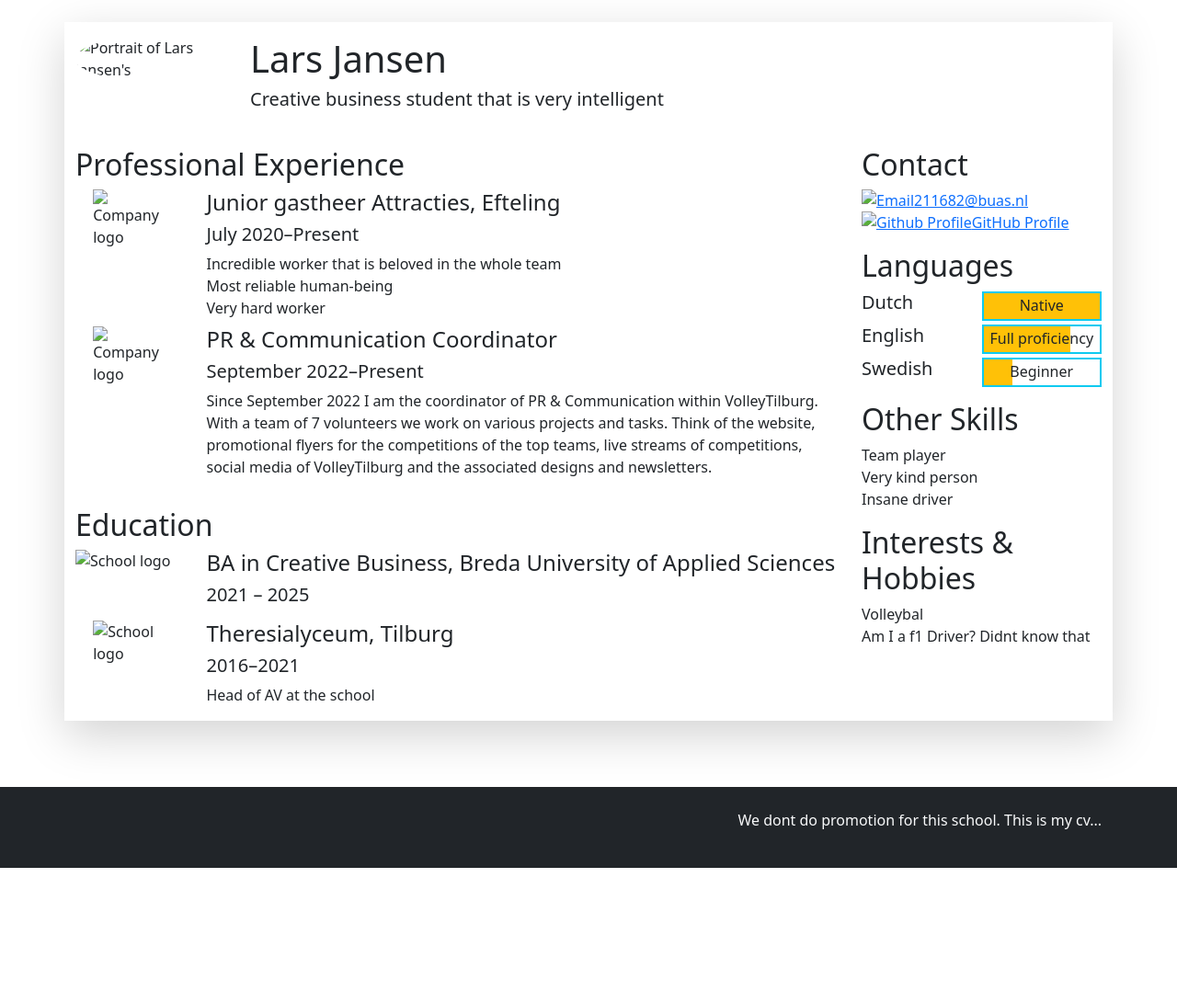
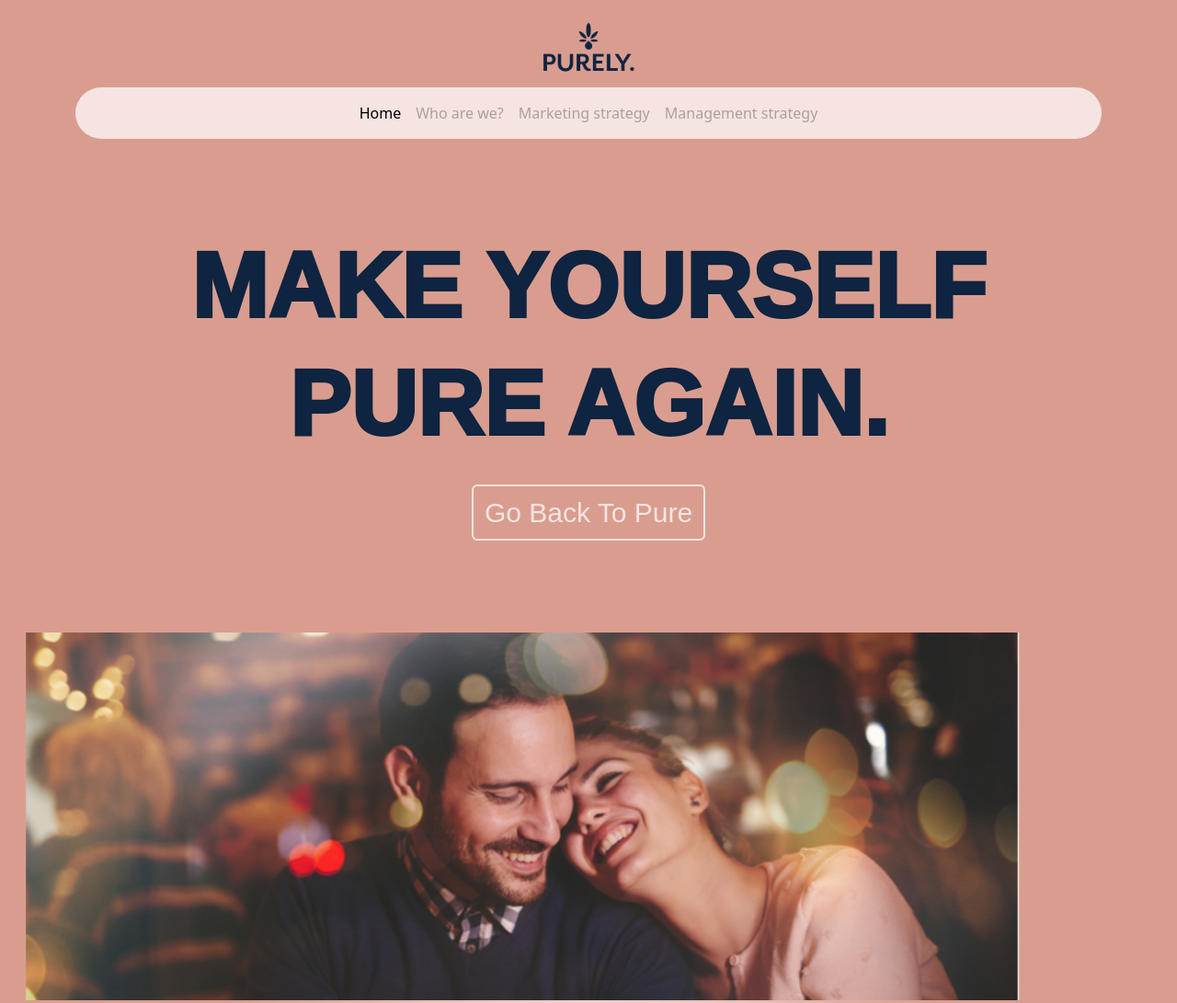
Before and after one commit to Purely-Buas/Purely, a plain HTML site: page index.html in a window 1280 px wide. Shown: the top 1091 px of the page at 92% size. Before the commit the page ends 944 px from the top, so only its background shows below. Drawn offline with nearby package versions, Linux system fonts and the light colour scheme; a web font is replaced by a local one.

Commit message:
4 april Update

```diff
--- /dev/null
+++ b/css/styles.css
@@ -0,0 +1,110 @@
+
+body {
+	background-color: #D99D8F !important;
+}
+
+.cta-margin-top {
+	margin-top: 100px;
+}
+
+.cta-margin-btm {
+	margin-top: 20px;
+	margin-bottom: 100px;
+}
+
+.cta {
+	color: #0E2440;
+	font-size: 100px;
+	font-family: "mr-eaves-sans", sans-serif;
+	font-weight: 1000;
+	font-style: normal;
+}
+
+.purely-button {
+	font-family: "mr-eaves-sans", sans-serif !important;
+	font-weight: 400 !important;
+	font-style: normal !important;
+	font-size: 30px !important;
+	color: #F5E4E1 !important;
+	border-color: #F5E4E1 !important;
+}
+
+.bg-nav-purely {
+	background-color: #F5E4E1 !important;
+	border-radius: 100px;
+}
+
+.fullwidth {
+
+  	background-image: url("ParentsDate.jpeg");
+  	height: 100%;
+	background-position: center;
+	background-repeat: no-repeat;
+	background-size: cover;
+}
+
+.c-item {
+	height: 500px;
+	padding: 100px;
+	margin-top: -100px;
+}
+
+.c-img {
+	object-fit: cover;
+}
+
+.H1-center {
+	font-family: "mr-eaves-sans", sans-serif;
+	font-weight: 700;
+	font-style: normal;
+	text-align: center;
+	color: #0E2440;
+	margin-top: -35px;
+	margin-bottom: -70px;
+	padding: 100px;
+	background: rgb(245,228,225);
+	background: radial-gradient(circle, rgba(245,228,225,1) 0%, rgba(217,157,143,1) 60%);
+}
+
+.H3-center {
+	text-align: center;
+}
+
+.inline-3coll {
+	background-color: #0E2440;
+	color: #ffffff;
+	padding: 25px;
+	border-radius: 25px;
+}
+
+.imgdivi {
+	display: block;
+	margin-left: auto;
+	margin-right: auto;
+	margin-top: 10px;
+	margin-bottom: 10px;
+	width: 50%;
+	height: 75px;
+	object-fit: scale-down;
+}
+
+.maracc {
+	margin-top: 25px;
+	margin-left: 100px;
+	margin-right: 100px;
+}
+
+footer {
+	margin-top: 50px;
+	padding: 50px;
+	background-color: #0E2440;
+}
+
+.imgfooter {
+	display: block;
+	margin-left: auto;
+	margin-right: auto;
+	width: 50%;
+	height: 150px;
+	object-fit: scale-down;
+}
--- a/index.html
+++ b/index.html
@@ -1,256 +1,139 @@
-<!doctype html>
-<html class="h-100" lang="en">
+<!DOCTYPE HTML>
+<html>
 
-  <!-- An HTML document always starts with a "head", i.e. information about the page that isn't directly visible -->
-  <head>
-    <meta charset="utf-8">
+<head>
+	<meta charset="utf-8">
     <meta name="viewport" content="width=device-width, initial-scale=1, shrink-to-fit=no">
 
-    <!-- Links to the CSS styles from Bootstrap. -->
-    <!-- -->
-    <link href="https://cdn.jsdelivr.net/npm/bootstrap@5.2.3/dist/css/bootstrap.min.css" rel="stylesheet" integrity="sha384-rbsA2VBKQhggwzxH7pPCaAqO46MgnOM80zW1RWuH61DGLwZJEdK2Kadq2F9CUG65" crossorigin="anonymous">
-    <!-- -->
+	<title> Purely </title>
 
-    <!-- Links to our additional CSS styles -->
-    <link rel="stylesheet" href="css/styles.css">
+	<link rel="stylesheet" href="https://use.typekit.net/eed7loe.css">
 
-    <!-- Alternative CSS for demonstration purposes. You must deactivate the Bootstrap CSS to activate this one. -->
-    <!--
-    <link rel="stylesheet" href="css/alternative.css">
-     -->
+	<link href="css/styles.css" rel="stylesheet" type="text/css">
+	<link href="https://cdn.jsdelivr.net/npm/bootstrap@5.3.0-alpha1/dist/css/bootstrap.min.css" rel="stylesheet" integrity="sha384-GLhlTQ8iRABdZLl6O3oVMWSktQOp6b7In1Zl3/Jr59b6EGGoI1aFkw7cmDA6j6gD" crossorigin="anonymous">
+	<script src="https://cdn.jsdelivr.net/npm/bootstrap@5.3.0-alpha1/dist/js/bootstrap.bundle.min.js" integrity="sha384-w76AqPfDkMBDXo30jS1Sgez6pr3x5MlQ1ZAGC+nuZB+EYdgRZgiwxhTBTkF7CXvN" crossorigin="anonymous"></script>
+</head>
 
-    <title>Lars Jansen's Resumé</title>
-  </head>
-  <!-- End of the head -->
+<body>
 
-  <!-- Start of the body, which contains everything visible on the page -->
-  <body class="d-flex flex-column h-100 justify-content-between">
+<img src="images/LogoBF.png" class="imgdivi" alt="Logo Purely">
 
-    <!--
-      We use a Bootstrap container to align contents.
-      The "container" class can be replaced by "container-fluid" to make a full width page.
-      The "my-sm-4" class adds a margin (m) vertical (y) at sizes small (-sm-) and above, of 4 x 6 pixels
-      The "resume-container" class doesn't come from Bootstrap, you can use it for your own styles
-    -->
-    <div class="container shadow-lg my-sm-4 resume-container">
+<div class="container-sm">
+	<nav class="navbar navbar-expand-sm mb-0 bg-nav-purely ">
+    <div class="collapse navbar-collapse justify-content-center" id="navbarNav">
+      <ul class="navbar-nav">
+        <li class="nav-item">
+          <a class="nav-link active" aria-current="page" href="#">Home</a>
+        </li>
+        <li class="nav-item">
+          <a class="nav-link disabled" href="#">Who are we?</a>
+        </li>
+        <li class="nav-item">
+          <a class="nav-link disabled" href="#">Marketing strategy</a>
+        </li>
+        <li class="nav-item">
+          <a class="nav-link disabled">Management strategy</a>
+        </li>
+      </ul>
+    </div>
+  </nav>
+</div>
 
-      <!--
-        <header> is a semantic element: it works exactly like <div>, but it gives information about the role of the code below.
-        The "row" class is used for the Bootstrap grid.
-      -->
-      <header class="row resume-header justify-content-center">
-        <!--
-          A container to wrap around the portrait and align it. We use Bootstrap grid columns.
-          This constrains the portrait to columns of decreasing sizes
-        -->
-        <div class="portrait-container col-5 col-sm-4 col-md-3 col-lg-2">
-          <!--
-            "w-100" makes sure the image takes the full width of the column it's in
-            "rounded-circle" cuts a circle around the image
-          -->
-          <img class="w-100 rounded-circle my-3" src="images/fotocv.jpg" alt="Portrait of Lars Jansen's" width="160">
-        </div>
-        <!--
-          A container to wrap around your name and tagline. Full-width at small size, then columns of increasing size.
-        -->
-        <div class="col-12 col-sm-8 col-md-9 col-lg-10 my-3 header-content">
-          <h1>Lars Jansen</h1>
-          <h5>Creative business student that is very intelligent</h5>
-        </div>
-      </header>
+<div class="container cta-margin-top">
+	<div class="text-center">
+		<h1 class="cta"> MAKE YOURSELF</h1>
+		<h1 class="cta"> PURE AGAIN. </h1>
+		<button type="button" class="btn btn-outline border-2 mx-auto purely-button cta-margin-btm">Go Back To Pure</button>
+	</div>
+</div>
 
-      <!--
-        Another row in the Bootstrap grid, for the rest of the résumé.
-        Biography and other details will be on top of each other at sizes XS and S, then next to each other.
-        Use the "flex-row-reverse" class here to swap the columns around.
-      -->
-      <div class="row resume-bottom">
 
-        <!--
-          <main> is another semantic element. It will contain biographical info (professional experience and education).
-        -->
-        <main class="col-md-7 col-lg-8 col-xl-9 resume-main">
+<div id="Parents" class="carousel slide" data-bs-ride="carousel">
+  <div class="carousel-inner">
+    <div class="carousel-item active c-item">
+      <img src="images/ParentsDate.jpeg" class="d-block w-100 c-img" alt="Parents on a date">
+    </div>
+    <div class="carousel-item c-item">
+      <img src="images/ParentsDate2.jpeg" class="d-block w-100 c-img" alt="Parents on a date">
+    </div>
+    <div class="carousel-item c-item">
+      <img src="images/ParentsDate3.jpeg" class="d-block w-100 c-img" alt="Parents on a date">
+    </div>
+  </div>
+</div>
 
-          <!--
-            <section> is yet another semantic element. The first one is for professional experience.
-          -->
-          <section class="my-3 biography-section">
-            <h2>Professional Experience</h2>
-            <!--
-              Each list item (li) in the unordered list (ul) below will be one job.
-              "list-unstyled" is a class that hides the bullet points of a list.
-            -->
-            <ul class="biography-list list-unstyled">
+<h1 class="H1-center">We want to create a world in which time is not a constraint but an opportunity to connect.</h1>
 
-              <!-- Top item (generally the latest or most relevant) in professional experience -->
-              <li class="biography-item row mb-2">
-                <!-- We're using a grid inside a grid so we can align logos and text -->
-                <div class="logo-container col-3 col-sm-2 col-md-3 col-lg-2">
-                  <img class="biography-logo mw-100 d-block mx-auto" src="images/employers/efteling.jpeg" alt="Company logo" width="80">
-                </div>
-                <div class="biography-contents col-9 col-sm-10 col-md-9 col-lg-10">
-                  <h4>Junior gastheer Attracties, Efteling</h4>
-                  <h5 class="NWH5">July 2020&ndash;Present</h5>
-                  <!-- Use the list below to talk about your achievements -->
-                  <ul class="biography-details list-unstyled">
-                    <li>Incredible worker that is beloved in the whole team</li>
-                    <li>Most reliable human-being</li>
-                    <li>Very hard worker</li>
-                  </ul>
-                </div>
-              </li>
+<div class="container text-center">
+	<div class="row justify-content-evenly">
+		<div class="col-3 inline-3coll">
+			<h3 class="H3-center"> Our Mission </h3>
+			<p> Our mission is to provide innovative and practical solutions that help parents save time, reduce stress, and create opportunities for self-care and connection. We are committed to empowering parents to prioritize their own well-being while also nurturing their relationship with their children, and we strive to create a community of like-minded parents who support and encourage one another. </p>
+		</div>
 
-              <!-- 2nd item in professional experience -->
-              <li class="biography-item row mb-2">
-                <div class="logo-container col-3 col-sm-2 col-md-3 col-lg-2">
-                <!-- We're using a grid inside a grid so we can align logos and text -->
-                  <img class="biography-logo mw-100 d-block mx-auto" src="images/employers/volleytilburg.png" alt="Company logo" width="80">
-                </div>
-                <div class="biography-contents col-9 col-sm-10 col-md-9 col-lg-10">
-                  <h4>PR & Communication Coordinator</h4>
-                  <h5 class="NWH5">September 2022&ndash;Present</h5>
-                  <p> Since September 2022 I am the coordinator of PR & Communication within VolleyTilburg. With a team of 7 volunteers we work on various projects and tasks. Think of the website, promotional flyers for the competitions of the top teams, live streams of competitions, social media of VolleyTilburg and the associated designs and newsletters.</p>
+		<div class="col-3 inline-3coll">
+			<h3 class="H3-center"> Our Brand Values </h3>
+				<ul>
+					<li> Empathy </li>
+					<li> Community </li>
+					<li> Convenience </li>
+					<li> Trust </li>
+					<li> Flexibility </li>
+				</ul>
+		</div>
 
-                  <!-- This entry doesn't have a list of achievements, but you can copy-.e the one from above -->
-                </div>
-              </li>
+		<div class="col-3 inline-3coll">
+			<h3 class="H3-center"> Placeholder Text </h3>
+				<p> Our mission is to provide innovative and practical solutions that help parents save time, reduce stress, and create opportunities for self-care and connection. We are committed to empowering parents to prioritize their own well-being while also nurturing their relationship with their children, and we strive to create a community of like-minded parents who support and encourage one another. </p>
+		</div>
+	</div>
+</div>
 
-            </ul>
-          </section>
 
-          <!-- We're done with jobs, let's move on to schools -->
 
-          <section class="my-3 biography-section">
-            <h2>Education</h2>
-            <ul class="biography-list list-unstyled">
-
-              <!-- Top item in education. And by "top", I mean a Bachelor in Creative Business at BUas. -->
-              <li class="biography-item row mb-2">
-                <div class="logo-container col-3 col-sm-2 col-md-3 col-lg-2">
-                  <img class="biography-logo mw-100 d-block mx-auto" src="images/schools/logo-buas.svg" alt="School logo" width="120">
-                </div>
-                <div class="biography-contents col-9 col-sm-10 col-md-9 col-lg-10">
-                  <h4>BA in Creative Business, Breda University of Applied Sciences</h4>
-                  <h5 class="NWH5">2021&nbsp;&ndash;&nbsp;2025</h5>
-                </div>
-              </li>
-
-              <!-- 2nd item in education -->
-              <li class="biography-item row mb-2">
-                <div class="logo-container col-3 col-sm-2 col-md-3 col-lg-2">
-                  <img class="biography-logo mw-100 d-block mx-auto" src="images/schools/theresialyceum.jpeg" alt="School logo" width="80">
-                </div>
-                <div class="biography-contents col-9 col-sm-10 col-md-9 col-lg-10">
-                  <h4>Theresialyceum, Tilburg</h4>
-                  <h5 class="NWH5">2016&ndash;2021</h5>
-                  <ul class="biography-details list-unstyled">
-                    <li>Head of AV at the school</li>
-                  </ul>
-                </div>
-              </li>
-            </ul>
-          </section>
-
-          <!-- This is the end of the "Education" section -->
-
-        </main>
-
-        <!--
-          We're done with the first column.
-          We now move on to the column with contact details, languages and other skills
-          <aside> is also a semantic element.
-        -->
-        <aside class="col-md-5 col-lg-4 col-xl-3 resume-aside">
-
-          <!-- The first block will be contact details -->
-          <section class="my-3 aside-section">
-            <h2>Contact</h2>
-            <!--
-              A list of all your contact details.
-              There are more icons in the images/icons folder, have a look if you want to add your LinkedIn or TikTok profile.
-              Be careful and only put channels through which you really want to be contacted.
-              If your phone number is your personal one, you may want to remove it!
-            -->
-            <ul class="contact-list list-unstyled">
-              <li class="contact-item">
-                <a class="d-flex align-items-center" href="mailto:211682@buas.nl" target="_blank">
-                  <img class="contact-icon" src="images/icons/envelope.svg" alt="Email">
-                  211682@buas.nl
-                </a>
-              </li>
-              <li class="contact-item">
-                <a class="d-flex align-items-center hovercolor" href="https://github.com/LarsJansenBuas" target="_blank">
-                  <img class="contact-icon" src="images/icons/github.svg" alt="Github Profile">
-                  GitHub Profile
-                </a>
-              </li>
-            </ul>
-          </section>
-
-          <!-- End of contact details, moving on to languages -->
-
-          <section class="my-3 aside-section">
-            <h2>Languages</h2>
-            <!-- Each item in the list is a language. Modify, add or remove depending on what you speak -->
-            <ul class="language-list list-unstyled">
-              <li class="language-item d-flex mb-1">
-                <h5 class="language-name w-50">Dutch</h5>
-                <div class="language-level w-50 border border-info border-2 position-relative">
-                  <!-- The div below is a progress bar. Choose between w-25, w-50, w-75 and w-100 to show your level of fluency -->
-                  <div class="language-progress position-absolute bg-warning h-100 w-100"></div>
-                  <h6 class="position-absolute w-100 text-center top-0 py-1">Native</h6>
-                </div>
-              </li>
-              <li class="language-item d-flex mb-1">
-                <h5 class="language-name w-50">English</h5>
-                <div class="language-level w-50 border border-info border-2 position-relative">
-                  <!-- The div below is a progress bar. Choose between w-25, w-50, w-75 and w-100 to show your level of fluency -->
-                  <div class="language-progress position-absolute bg-warning h-100 w-75"></div>
-                  <h6 class="position-absolute w-100 text-center top-0 py-1">Full proficiency</h6>
-                </div>
-              </li>
-              <li class="language-item d-flex mb-1">
-                <h5 class="language-name w-50">Swedish</h5>
-                <div class="language-level w-50 border border-info border-2 position-relative">
-                  <!-- The div below is a progress bar. Choose between w-25, w-50, w-75 and w-100 to show your level of fluency -->
-                  <div class="language-progress position-absolute bg-warning h-100 w-25"></div>
-                  <h6 class="position-absolute w-100 text-center top-0 py-1">Beginner</h6>
-                </div>
-              </li>
-            </ul>
-          </section>
-
-          <!-- End of contact details, moving on to other skills -->
-
-          <section class="my-3 aside-section">
-            <h2>Other Skills</h2>
-            <ul class="skill-list list-unstyled">
-              <li class="skill-item">Team player</li>
-              <li class="skill-item">Very kind person</li>
-              <li class="skill-item">Insane driver</li>
-            </ul>
-          </section>
-
-          <!-- End of other skills, moving on to interest and hobbies -->
-
-          <section class="my-3 aside-section">
-            <h2>Interests &amp; Hobbies</h2>
-            <ul class="skill-list list-unstyled">
-              <li class="skill-item">Volleybal</li>
-              <li class="skill-item">Am I a f1 Driver? Didnt know that</li>
-            </ul>
-          </section>
-
-        </aside>
+<div class="accordion maracc" id="accordionExample">
+  <div class="accordion-item">
+    <h2 class="accordion-header" id="headingOne">
+      <button class="accordion-button" type="button" data-bs-toggle="collapse" data-bs-target="#collapseOne" aria-expanded="true" aria-controls="collapseOne">
+        Accordion Item #1
+      </button>
+    </h2>
+    <div id="collapseOne" class="accordion-collapse collapse show" aria-labelledby="headingOne" data-bs-parent="#accordionExample">
+      <div class="accordion-body">
+        <strong>This is the first item's accordion body.</strong> It is shown by default, until the collapse plugin adds the appropriate classes that we use to style each element. These classes control the overall appearance, as well as the showing and hiding via CSS transitions. You can modify any of this with custom CSS or overriding our default variables. It's also worth noting that just about any HTML can go within the <code>.accordion-body</code>, though the transition does limit overflow.
       </div>
     </div>
+  </div>
+  <div class="accordion-item">
+    <h2 class="accordion-header" id="headingTwo">
+      <button class="accordion-button collapsed" type="button" data-bs-toggle="collapse" data-bs-target="#collapseTwo" aria-expanded="false" aria-controls="collapseTwo">
+        Accordion Item #2
+      </button>
+    </h2>
+    <div id="collapseTwo" class="accordion-collapse collapse" aria-labelledby="headingTwo" data-bs-parent="#accordionExample">
+      <div class="accordion-body">
+        <strong>This is the second item's accordion body.</strong> It is hidden by default, until the collapse plugin adds the appropriate classes that we use to style each element. These classes control the overall appearance, as well as the showing and hiding via CSS transitions. You can modify any of this with custom CSS or overriding our default variables. It's also worth noting that just about any HTML can go within the <code>.accordion-body</code>, though the transition does limit overflow.
+      </div>
+    </div>
+  </div>
+  <div class="accordion-item">
+    <h2 class="accordion-header" id="headingThree">
+      <button class="accordion-button collapsed" type="button" data-bs-toggle="collapse" data-bs-target="#collapseThree" aria-expanded="false" aria-controls="collapseThree">
+        Accordion Item #3
+      </button>
+    </h2>
+    <div id="collapseThree" class="accordion-collapse collapse" aria-labelledby="headingThree" data-bs-parent="#accordionExample">
+      <div class="accordion-body">
+        <strong>This is the third item's accordion body.</strong> It is hidden by default, until the collapse plugin adds the appropriate classes that we use to style each element. These classes control the overall appearance, as well as the showing and hiding via CSS transitions. You can modify any of this with custom CSS or overriding our default variables. It's also worth noting that just about any HTML can go within the <code>.accordion-body</code>, though the transition does limit overflow.
+      </div>
+    </div>
+  </div>
+</div>
 
-    <!-- And now, a footer! -->
-    <footer class="bg-dark mt-sm-5 py-4 text-light">
-      <p class="container text-end">
-        We dont do promotion for this school. This is my cv...
-      </p>
-    </footer>
+<footer>
+	<img src="images/logophor.png" class="imgfooter" alt="Logo Purely footer">
+</footer>
 
-  </body>
+</body>
+
 </html>
--- /dev/null
+++ b/js/myscript.js
@@ -0,0 +1 @@
+const carousel = new bootstrap.Carousel('#Parents')
```
Also changed, not shown: images/LogoB.png (added), images/LogoBF.png (added), images/ParentsDate.jpeg (added), images/ParentsDate3.jpeg (added), images/logophor.png (added), 2 other files.
